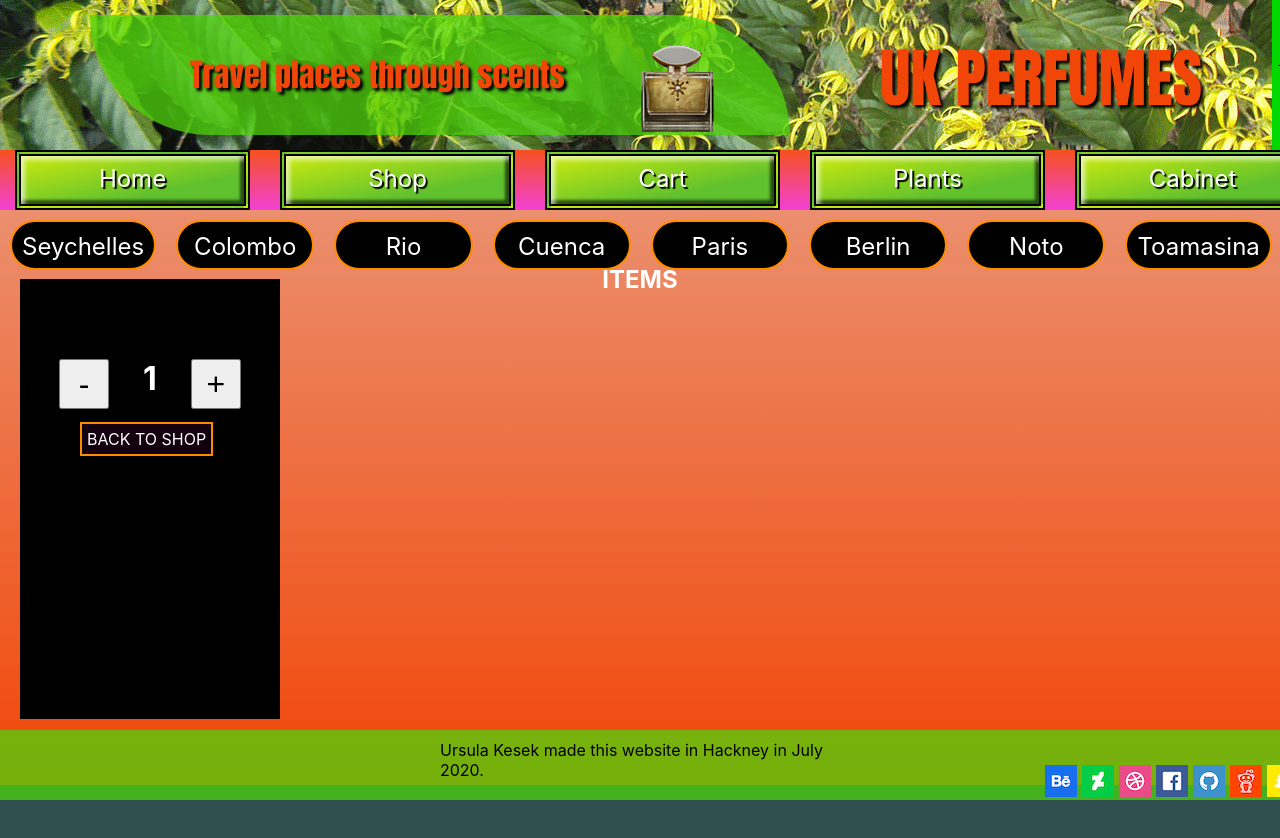
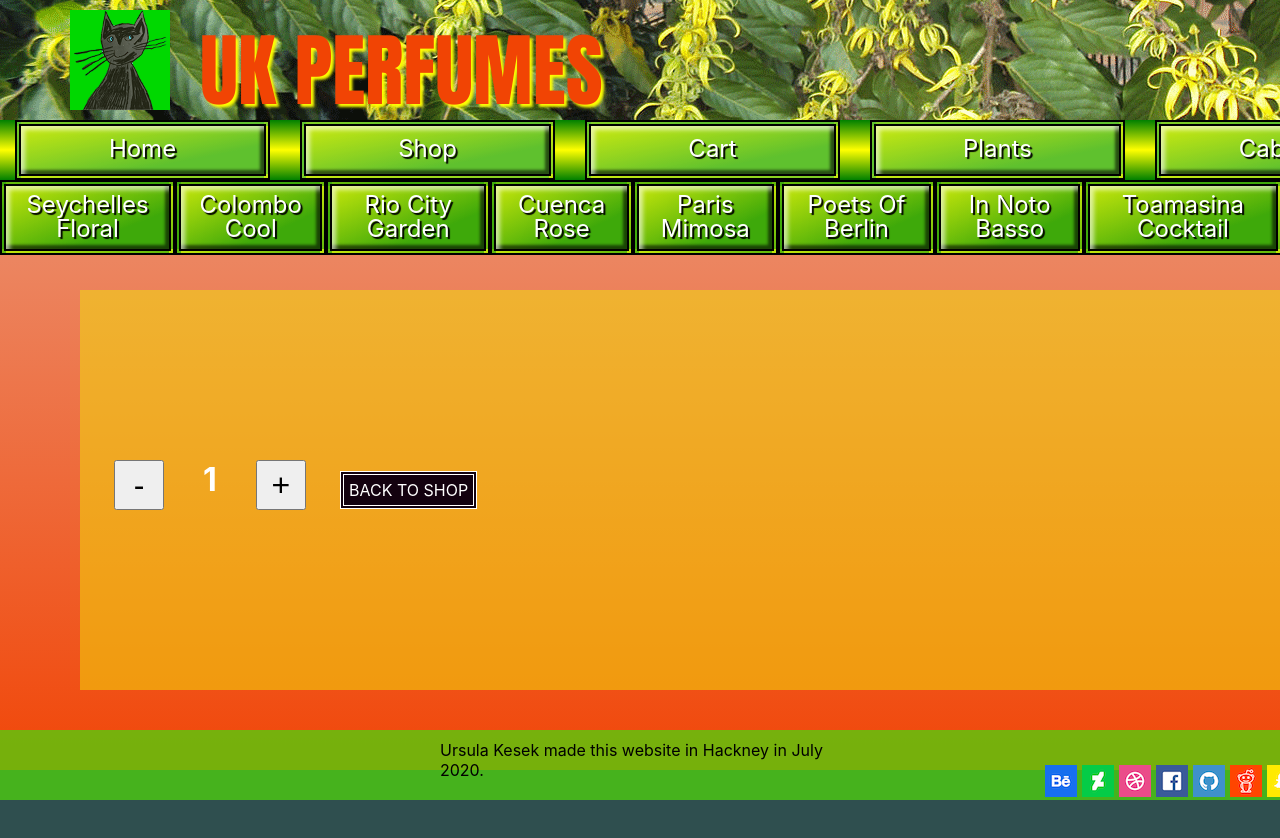
Before and after one commit to GiacomoSorbi/UrsulaKesek-module-ii, a React (Create React App) app: page /cartp in a window 1280 px wide. Shown: the top 838 px of the page. Before the commit the page ends 801 px from the top, so only its background shows below. Built offline with nearby package versions, Linux system fonts and the light colour scheme.

Commit message:
edited several pages

```diff
--- a/src/components/Header/Header.css
+++ b/src/components/Header/Header.css
@@ -2,53 +2,24 @@
   display: flex;
   flex-direction: row;
   background-image: url(Images/ylang1.png);
-  height: 150px;
+  height: 120px;
 }
 .green {
+  height:100px;
   position: relative;
-  left: 250px;
+  top:10px;
+  left:70px;
   z-index: 1;
 }
 h1 {
-  color: rgb(241, 70, 8);
-  font-size: 4em;
-  text-shadow: 3px 3px 3px #000;
+  color: rgb(241, 68, 4);
+  font-size: 5em;
+  text-shadow: 3px 3px 3px yellow;
   font-family: Impact, Haettenschweiler, "Arial Narrow Bold", sans-serif;
   z-index: 1;
   position: relative;
-  top: 30px;
-  left: 180px;
-}
-.box1 {
-  width: 700px;
-  height: 120px;
-  background-color: rgba(78, 211, 12, 0.755);
-  z-index: 0;
-  border-radius: 0px 170px 0px 170px;
-  position: relative;
-  top: 15px;
-  left: 90px;
-  animation-name: slide;
-  animation-duration: 5s;
-  animation-iteration-count: 4;
-  animation-direction: alternate;
-  animation-delay: 2s;
-  animation-timing-function: ease-in-out;
-}
-@keyframes slide {
-  from {
-    transform: translateX(-60px);
-  }
-  to {
-    transform: translateX(150px);
-  }
-}
-
-.pb75 {
-  position: relative;
-  left: 550px;
-  bottom: 20px;
-  z-index: 1;
+  top: 10px;
+  left: 100px;
 }
 .exotic {
   color: rgb(241, 70, 8);
@@ -60,17 +31,6 @@ h1 {
   top: 35px;
 }
 @media screen and (max-width: 768px) {
-  .box1 {
-    width: 768px;
-    height: 150px;
-    background-color: rgba(78, 211, 12, 0.755);
-    z-index: 0;
-    border-radius: 0px 170px 0px 170px;
-    position: relative;
-    top: 15px;
-    left: 90px;
-    animation: none;
-  }
   .exotic {
     font-size: 1.4em;
     left: 50px;
--- a/src/components/Header/index.jsx
+++ b/src/components/Header/index.jsx
@@ -1,16 +1,12 @@
 import React from "react";
 import "./Header.css";
 import GreenCat from "./Images/green-cat.png";
-import pb75 from "./Images/pb75.png";
 const Header = () => (
   <>
     <div className="header">
-      <div className="box1">
-      <p className="exotic">Travel places through scents</p>
-      <img className="pb75" src={pb75} alt="small-squat-perfume-bottle" />
-      </div>
+      <img className="green" src={GreenCat} alt="green-cat" />
       <h1>UK PERFUMES</h1>
-      <img className="green" src={GreenCat} alt="green-cat" />
+
     </div>
   </>
 );
--- a/src/components/Item/Item.css
+++ b/src/components/Item/Item.css
@@ -6,7 +6,7 @@
 }
 .iimg {
   width: 200px;
-  height: 195px;
+  height: 190px;
 }
 h2.iid {
   padding: 4px;
@@ -21,7 +21,7 @@ h4.cost {
   padding: 5px;
   text-align: center;
   width: 200px;
-  color: white;
+  color: black;
   font-size: 1.5em;
   border: 3px double white;
 }
--- a/src/components/NavBar/NavBar.css
+++ b/src/components/NavBar/NavBar.css
@@ -4,9 +4,9 @@
 }
 nav ul {
   display: flex;
-  justify-content: space-around;
+  flex-direction: row;
   align-items: center;
-  background: linear-gradient(#f5511f, rgb(243, 64, 213));
+  background: linear-gradient( green,yellow,green);
   height: 60px;
   padding-inline-start: 0px;
 }
@@ -19,8 +19,7 @@ nav ul li {
 .plants,
 .cabinet,
 .cartp {
-  position: relative;
-  width: 235px;
+  width: 255px;
   height: 60px;
   line-height: 1.5;
   padding: 5px;
--- a/src/constants/index.jsx
+++ b/src/constants/index.jsx
@@ -17,10 +17,8 @@ export const products = [
     img: bottle,
     prefix: "£",
     price: 185.0,
-    quantity: `Qty:${0}`,
-    subTotal: () => {
-      return this.quantity * this.price;
-    },
+    quantity: "1",
+    subTotal:185.00,
   },
   {
     id: "2",
@@ -30,8 +28,8 @@ export const products = [
     img: bottle1,
     prefix: "£",
     price: 145.0,
-    quantity: `Qty:${0}`,
-    subTotal: 0,
+    quantity: "1",
+    subTotal: 145.00,
   },
   {
     id: "3",
@@ -41,8 +39,8 @@ export const products = [
     desc: "Exciting cocktail of gardenia,ylang-ylang,passion-fruit and lime",
     prefix: "£",
     price: 150.0,
-    quantity: `Qty:${0}`,
-    subTotal: 0,
+    quantity:"1",
+    subTotal: 150.00,
   },
   {
     id: "4",
@@ -65,7 +63,7 @@ export const products = [
   {
     id: "6",
     name: "Scent 6",
-    title: "Poets of Berlin",
+    title: "Poets Of Berlin",
     desc: "Blending  lemon,vanilla,vetiver,wild green orris and blueberry.",
     img: bottle2,
     prefix: "£",
@@ -111,63 +109,63 @@ export const items = [
   {
     id: "1",
     img: bottle,
-    title: "Seychelles",
+    title: "Seychelles Floral",
     prefix: "£",
     price: 185.0,
   },
   {
     id: "2",
     img: bottle1,
-    title: "Colombo",
+    title: "Colombo Cool",
     prefix: "£",
     price: 145.0,
   },
   {
     id: "3",
     img: bottle3,
-    title: "Rio",
+    title: "Rio City Garden",
     prefix: "£",
     price: 150.0,
   },
   {
     id: "4",
     img: bottle6,
-    title: "Cuenca",
+    title: "Cuenca Rose",
     prefix: "£",
     price: 165.0,
   },
   {
     id: "5",
     img: bottle4,
-    title: "Paris",
+    title: "Paris Mimosa",
     prefix: "£",
     price: 125.0,
   },
   {
     id: "6",
     img: bottle2,
-    title: "Berlin",
+    title: "Poets Of Berlin",
     prefix: "£",
     price: 185.0,
   },
   {
     id: "7",
     img: bottle5,
-    title: "Noto",
+    title: " In Noto Basso   ",
     prefix: "£",
     price: 145.0,
   },
   {
     id: "8",
     img: bottle7,
-    title: "Toamasina",
+    title: "Toamasina Cocktail",
     prefix: "£",
     price: 160.0,
   },
   {
     id: "9",
     img: bottle8,
-    title: "New York",
+    title: "Jazz New York",
     prefix: "£",
     price: 150.0,
   },
--- a/src/pages/CartPage/CartPage.css
+++ b/src/pages/CartPage/CartPage.css
@@ -4,12 +4,13 @@
   justify-content: space-evenly;
   width: 260px;
   position: relative;
-  top: 75px;
-  padding: 5px;
+  top: 155px;
+  padding: 15px;
 }
 .add {
   width: 50px;
   height: 50px;
+  margin-left:20px;
   font-size: 2em;
   outline: none;
 }
@@ -22,12 +23,13 @@
 .less {
   width: 50px;
   height: 50px;
+  margin-right:20px;
   font-size: 2em;
   outline: none;
 }
 
 .cart {
-  height: 575px;
+  height: 590px;
   background: linear-gradient(rgb(235, 143, 110), rgb(241, 70, 8));
 }
 .cpcards {
@@ -35,8 +37,10 @@
 }
 .cptitle {
   position: relative;
-  top: 35px;
-  text-align: center;
+  left: 110px;
+  padding: 5px;
+  color: white;
+  text-align: left;
 }
 h2.cp {
   width: 1440px;
@@ -45,46 +49,68 @@ h2.cp {
   text-align: center;
 }
 .cpi {
-  margin: 20px;
-  background-color: black;
-  width: 260px;
-  height: 440px;
+  display:flex;
+  flex-direction: row;
+  justify-content: left;
+  position: relative;
+  left: 80px;
+  top: 10px;
+  background-color: rgba(244, 228, 8, 0.5);
+  width:1300px;
+  height: 400px;
 }
 .cpitems {
   display: flex;
   flex-direction: row;
   width: 1440px;
-  height: 20px;
+  height: 90px;
 }
-.item-link {
-  padding: 10px;
-  width: 157px;
-  height: 50px;
-  border-radius: 30px;
+.cartItem-link {
+  display: flex;
+  flex-direction: row;
+  height: 75px;
+  line-height: 1;
+  padding: 7px;
+  font-size: 1.5rem;
   text-align: center;
   color: white;
-  font-size: 1.5em;
-  background-color: black;
-  border: 3px solid rgb(245, 68, 3);
   text-decoration: none;
+  text-shadow: 2px 2px 1px #000;
+  border: 6px double black;
+  background-color: rgb(78, 211, 12);
+  background-image: linear-gradient(
+    to top left,
+    rgba(0, 0, 0, 0.2),
+    rgba(0, 0, 0, 0.2) 30%,
+    rgba(214, 233, 11, 0.885)
+  );
+  box-shadow: inset 4px 4px 4px rgba(255, 255, 255, 0.6),
+    inset -4px -4px 3px rgba(0, 0, 0, 0.6);
+  outline: none;
 }
-.item-link:hover {
-  background-color: rgb(226, 226, 5);
-  color: black;
+a.item-link:hover {
+  color: red;
 }
 .qty {
   color: white;
   font-size: 2em;
 }
-.pp {
+a.pp{
   position: relative;
-  top: 90px;
-  left: 60px;
-  border: 4px double darkorange;
+  top:190px;
+  border: 4px double white;
   background-color: rgb(19, 1, 15);
 }
-.pp:hover {
-  background-color: rgb(243, 4, 191);
+a.pp:hover {
+  background-color: white;
+  border: 4px double black;
+  color: black;
+}
+h2.subtotal{
+  position: relative;
+  left:200px;
+  top:165px;
+  color:black;
 }
 @media screen and (max-width: 768px) {
   .cart {
--- a/src/pages/CartPage/index.jsx
+++ b/src/pages/CartPage/index.jsx
@@ -14,7 +14,7 @@ const CartPage = () => {
     if (quantity - 1 >= 0) {
       setQuantity(quantity - 1);
     }
-    setQuantity((quantity) => (quantity));
+    setQuantity((quantity) => quantity);
   };
   return (
     <>
@@ -26,7 +26,7 @@ const CartPage = () => {
             {items.map((item) => (
               <NavLink
                 key={item.id}
-                className="item-link"
+                className="cartItem-link"
                 to={`/cartp/${item.id}`}
               >
                 {item.title}
@@ -39,13 +39,12 @@ const CartPage = () => {
             path="/cartp"
             render={() => (
               <div>
-                <h2 className="cptitle">ITEMS</h2>
+                <h3 className="cptitle"> </h3>
               </div>
             )}
           />
           <div className="cpi">
             <Route path="/cartp/:id" component={Item} />
-
             <div className="btns">
               <button className="less" onClick={decreaseQty}>
                 -
@@ -55,8 +54,6 @@ const CartPage = () => {
                 +
               </button>
             </div>
-
-
             <div className="cpl">
               <NavLink className="pp" to="/shop">
                 BACK TO SHOP
@@ -67,5 +64,6 @@ const CartPage = () => {
       </section>
     </>
   );
-};
+
+          };
 export default CartPage;
--- a/src/pages/PlantsPage/PlantsPage.css
+++ b/src/pages/PlantsPage/PlantsPage.css
@@ -1,8 +1,8 @@
 article.plaa,article.plab,article.plac{
-  margin:15px;
+  margin:25px;
   border:4px double black;
   width:300px;
-  height:500px;
+  height:400px;
   text-align: center;
   font-family: Impact, Haettenschweiler, "Arial Narrow Bold", sans-serif;
 color:white;
@@ -23,7 +23,7 @@ li{
 
 main.plpg {
   width: 1440px;
-  height: 575px;
+  height: 590px;
   background: linear-gradient(rgb(2, 131, 60), rgb(6, 240, 26));
 }
 ol{
--- a/src/pages/ShopPage/ShopPage.css
+++ b/src/pages/ShopPage/ShopPage.css
@@ -17,7 +17,10 @@ h3.sppick {
 main.product {
   height: 420px;
 }
-.product-link {
+.item-link{
+height:50px;
+}
+.product-link,.item-link {
   display: flex;
   flex-direction: row;
   line-height: 1;
--- a/src/pages/ShopPage/index.jsx
+++ b/src/pages/ShopPage/index.jsx
@@ -3,7 +3,6 @@ import { NavLink, Route } from "react-router-dom";
 import "./ShopPage.css";
 import { products } from "../../constants";
 import SingleProductPage from "../SingleProductPage";
-
 
 
 const ShopPage = ()=>{
@@ -26,7 +25,6 @@ const ShopPage = ()=>{
         ))}
       </section>
       <section className="spcards">
-
         <Route
           path="/shop"
           render={() => (
--- a/src/pages/SingleProductPage/SingleProductPage.css
+++ b/src/pages/SingleProductPage/SingleProductPage.css
@@ -2,7 +2,13 @@
   box-sizing: border-box;
 }
 .addP{
+  position: relative;
+  top:5px;
   cursor:pointer;
+  border-radius:20px;
+  height:22px;
+  outline:none;
+  box-shadow:3px 3px 3px darkgreen ;
 }
 .cp{
   paddinG:5px;
@@ -16,13 +22,13 @@ h4{
 color:greenyellow;
 text-align: center;
 }
-a.item-link{
+.item-link{
   display:flex;
   flex-direction: row;
   justify-content: space-evenly;
   margin:10px;
   width:400px;
-  border: 2px double darkorange;
+  border: 2px double black;
  }
 .product {
   display: flex;
```
